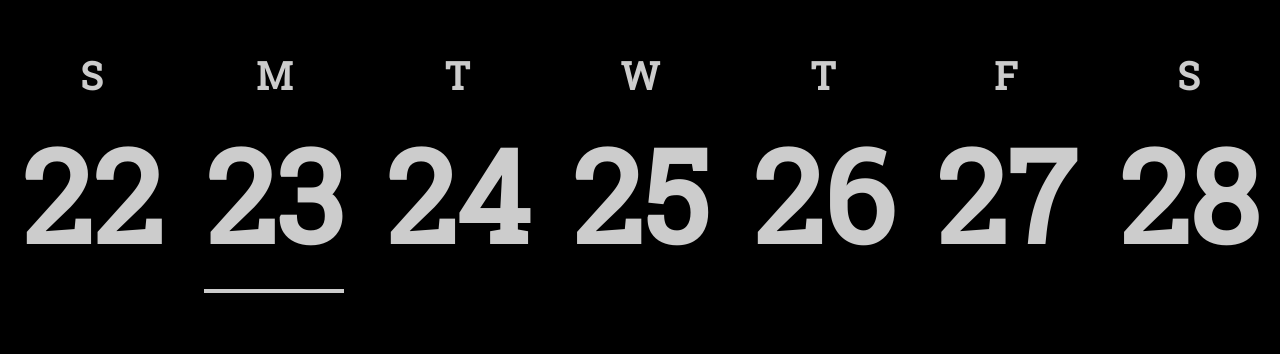
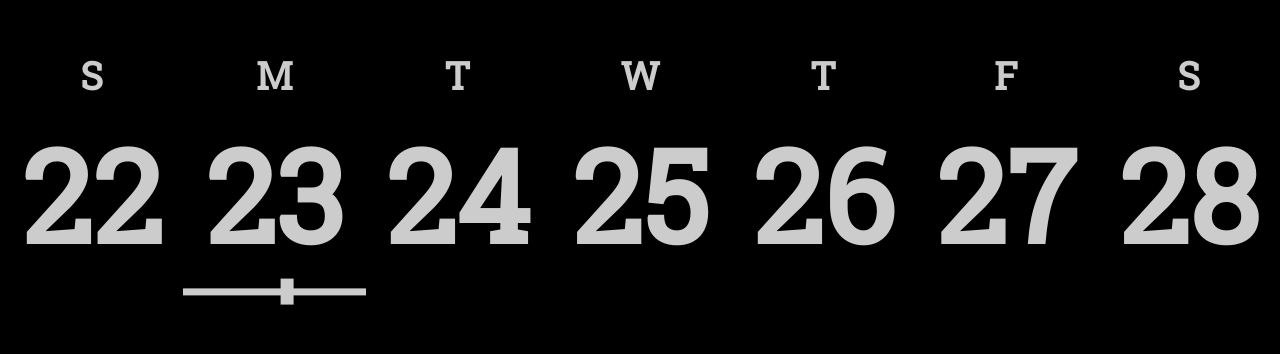
Before and after one commit to miyaoka/one-week-calendar, a Next.js app: page / in a window 1280 px wide. Shown: the part 206-560 px from the top of the page. Built offline with nearby package versions, Linux system fonts and the light colour scheme.

Commit message:
add dayVal indicator

```diff
--- a/pages/index.tsx
+++ b/pages/index.tsx
@@ -24,6 +24,9 @@ export default function Home() {
     if (font != null) setFontFamily(font)
   }
 
+  const now = new Date(currentTime)
+  const dayVal = (now.getHours() + now.getMinutes() / 60) / 24
+
   return (
     <>
       <Head>
@@ -43,13 +46,23 @@ export default function Home() {
             <div className="date" key={mDate}>
               <div className="day">{day}</div>
               <div className="mDate">
-                <span className={isToday ? 'isToday' : ''}>{mDate}</span>
+                <span>{mDate}</span>
+                {isToday ? (
+                  <div className="today">
+                    <div
+                      className="hour"
+                      style={{ left: `${dayVal * 100}%` }}
+                    ></div>
+                  </div>
+                ) : (
+                  ''
+                )}
               </div>
             </div>
           ))}
         </div>
         <div className="time">
-          {new Date(currentTime)
+          {now
             .toLocaleDateString('ja', {
               hour: '2-digit',
               minute: '2-digit',
@@ -92,18 +105,22 @@ export default function Home() {
           font-weight: 700;
           padding: 10px 0;
         }
-        .isToday {
-          position: relative;
-        }
-        .isToday::before {
-          content: '';
-          height: 4px;
+        .today {
+          height: 0.5vw;
           background: #333;
           position: absolute;
           bottom: 0;
           left: 0;
           right: 0;
           transform: translateY(100%);
+        }
+        .hour {
+          position: absolute;
+          height: 2vw;
+          width: 1vw;
+          background: #333;
+          top: 50%;
+          transform: translate(-50%, -50%);
         }
         .config {
           position: fixed;
@@ -137,11 +154,12 @@ export default function Home() {
           background: #000;
           color: #ccc;
         }
-        .dark .isToday::before {
-          background: #ccc;
+        .dark .today,
+        .dark .hour {
+          background: #ccc !important;
         }
         .dark .time {
-          color: #111;
+          color: #111 !important;
         }
         * {
           box-sizing: border-box;
```
